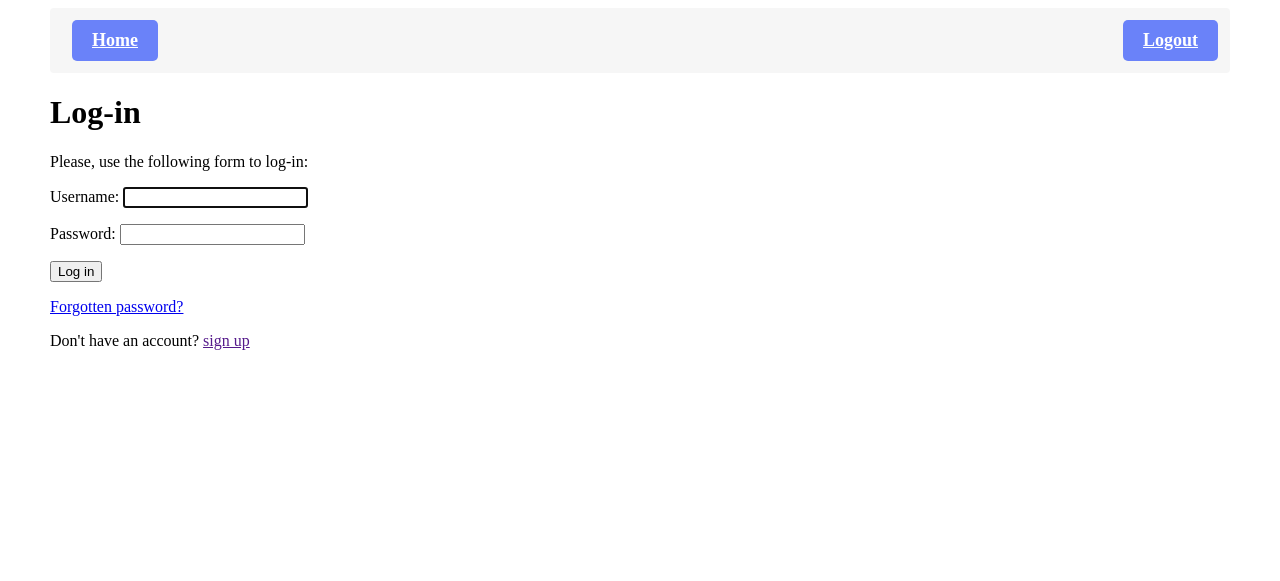
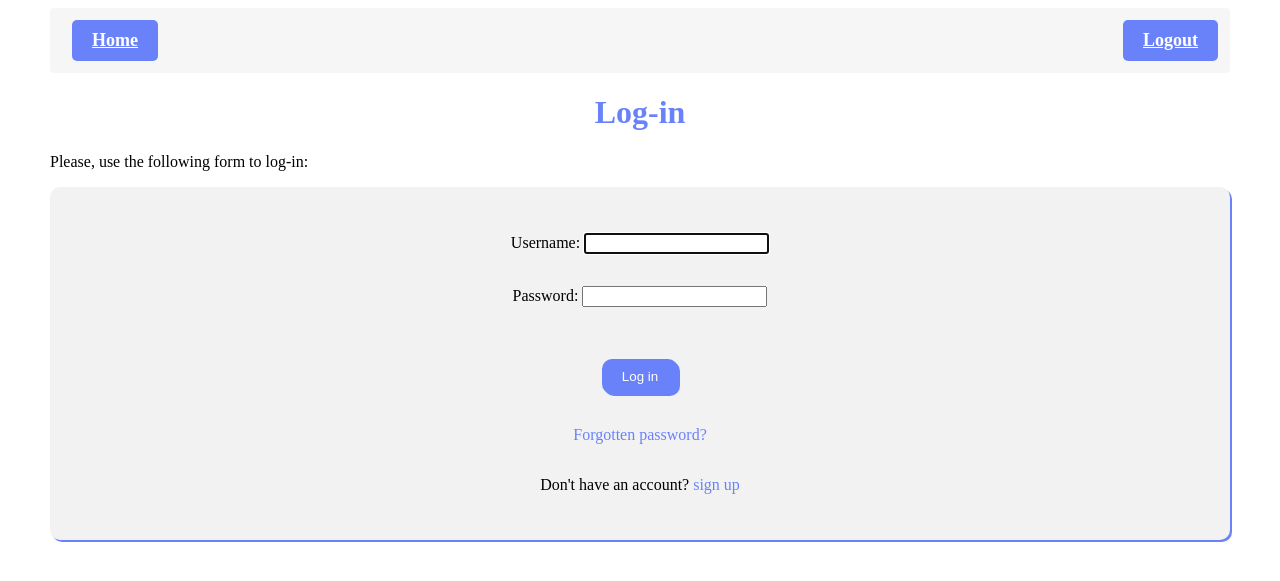
Before and after one commit to TolulopeJoel/synkbrid, a Django app: page /login/ in a window 1280 px wide. Shown: the top 581 px of the page. Run offline with Django 4.2, Linux system fonts and the light colour scheme.

Commit message:
added new styling to login page

```diff
--- a/accounts/templates/registration/login.html
+++ b/accounts/templates/registration/login.html
@@ -3,9 +3,9 @@
 {% block title %} Login RemoteCollaborate {% endblock %}
 
 {% block content %}
-  <h1>Log-in</h1>
+  <h1 class="login-header">Log-in</h1>
   <p>Please, use the following form to log-in:</p>
-  <form method="post">
+  <form class="login" method="post">
     {{ form.as_p }}
     {% csrf_token %}
       <input type="hidden" name="next" value="{{ next }}">
--- a/tasks/static/css/style.css
+++ b/tasks/static/css/style.css
@@ -129,3 +129,37 @@ a.create-button:hover {
 .filter input[type='submit']:hover {
   background-color: #82a4fa;
 }
+
+.login-header {
+    color: #6a82f9;
+    text-align: center;
+}
+
+.login {
+    display: flex;
+    flex-direction: column;
+    align-items: center;
+    background-color: #f2f2f2;
+    padding: 30px;
+    border-radius: 10px;
+    box-shadow: 2px 2px #6a82f9;
+}
+
+.login input[type="submit"] {
+    background-color: #6a82f9;
+    color: white;
+    border: none;
+    border-radius: 10px;
+    padding: 10px 20px;
+    margin-top: 20px;
+    box-shadow: 2px 2px #6a82f9;
+}
+
+.login a {
+    color: #6a82f9;
+    text-decoration: none;
+}
+
+.login p {
+    text-align: center;
+}
```
